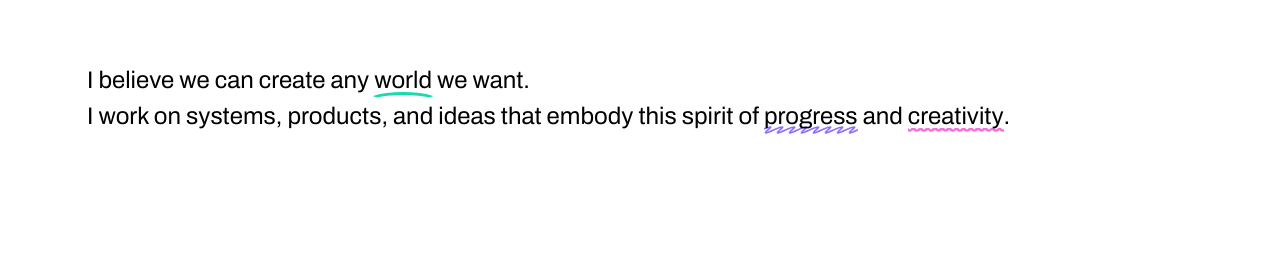
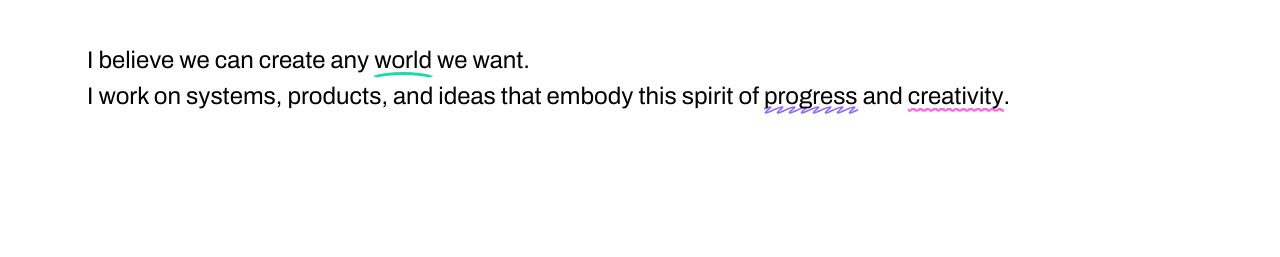
Before and after one commit to marissap/marissap.github.io, a Gatsby site: page / in a window 1280 px wide. Shown: the part 128-385 px from the top of the page. Built offline with nearby package versions, Linux system fonts and the light colour scheme; Gatsby itself is replaced by a stand-in of ours; some packages are replaced by stand-ins of ours.

Commit message:
modified deploy script

```diff
--- a/package.json
+++ b/package.json
@@ -18,7 +18,7 @@
     "serve": "gatsby serve",
     "clean": "gatsby clean",
     "test": "echo \"Write tests! -> https://gatsby.dev/unit-testing\" && exit 1",
-    "deploy": "gatsby build && gh-pages -d public -b master"
+    "deploy": "gatsby build && gh-pages -d public -b source"
   },
   "dependencies": {
     "@fontsource/archivo": "^5.0.18",
--- a/src/components/layout.js
+++ b/src/components/layout.js
@@ -10,7 +10,7 @@ const Layout = ({ children }) => {
         marginLeft: `auto`,
         marginRight: `auto`,
         maxWidth: rhythm(40),
-        padding: `7.5vh ${rhythm(1 / 4)}`,
+        padding: `40px ${rhythm(1 / 4)}`,
       }}
     >
       <main>{children}</main>
```
Also changed, not shown: 1 other file.
